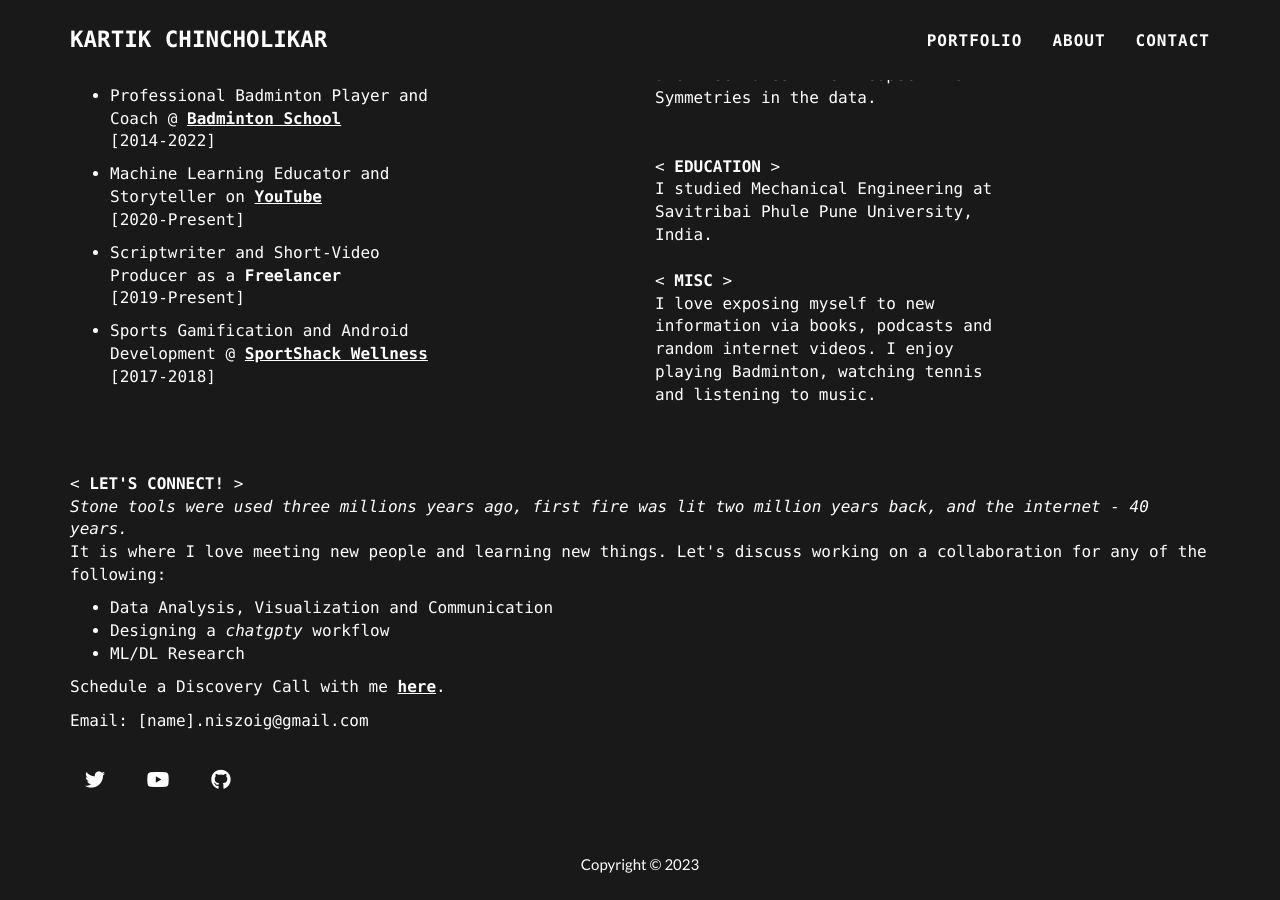
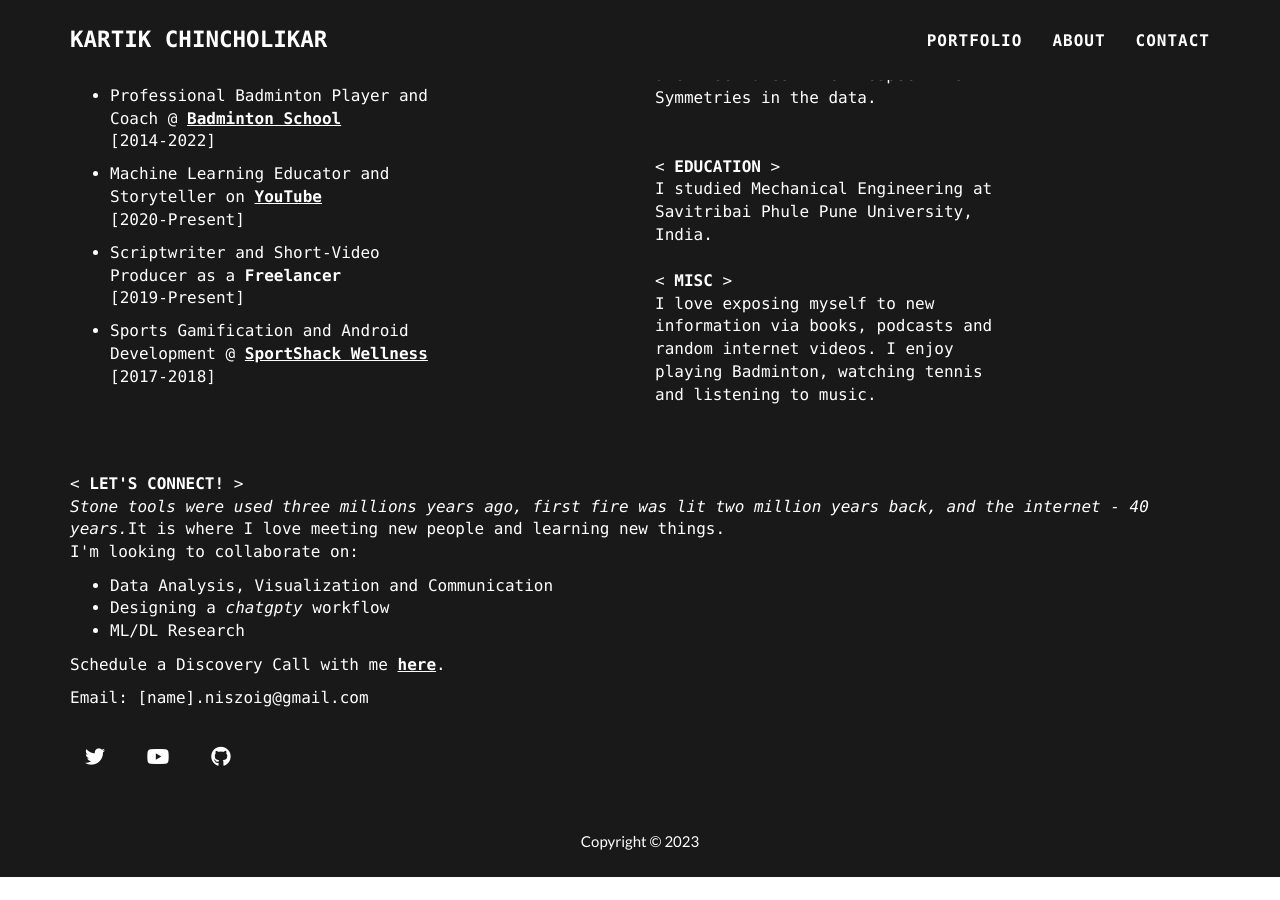
Before and after one commit to kartikchincholikar/kartikchincholikar.github.io, a Jekyll site: the page built from _posts/2014-07-17-Simulations in Statistical Learning Theory.markdown, in a window 1280 px wide and 900 px high, scrolled down 723 px. Built offline with Jekyll 4.4.1, drawn with Linux system fonts in a browser that asks for light colours; after the commit the page ends 1600 px from its top, so only the background shows below that.

Commit message:
Update contact_static.html

```diff
--- a/_includes/contact_static.html
+++ b/_includes/contact_static.html
@@ -4,8 +4,8 @@
     <div class="row">
       <div class="col-lg-12">
         <p><<b> LET'S CONNECT! </b>><br>
-        <i>Stone tools were used three millions years ago, first fire was lit two million years back, and the internet - 40 years.</i><br>
-        It is where I love meeting new people and learning new things. Let's discuss working on a collaboration for any of the following:<br>
+        <i>Stone tools were used three millions years ago, first fire was lit two million years back, and the internet - 40 years.</i>It is where I love meeting new people and learning new things.<br>
+        I'm looking to collaborate on:<br>
         <ul>
           <li>Data Analysis, Visualization and Communication</li>
           <li>Designing a <i>chatgpty</i> workflow</li>
```
